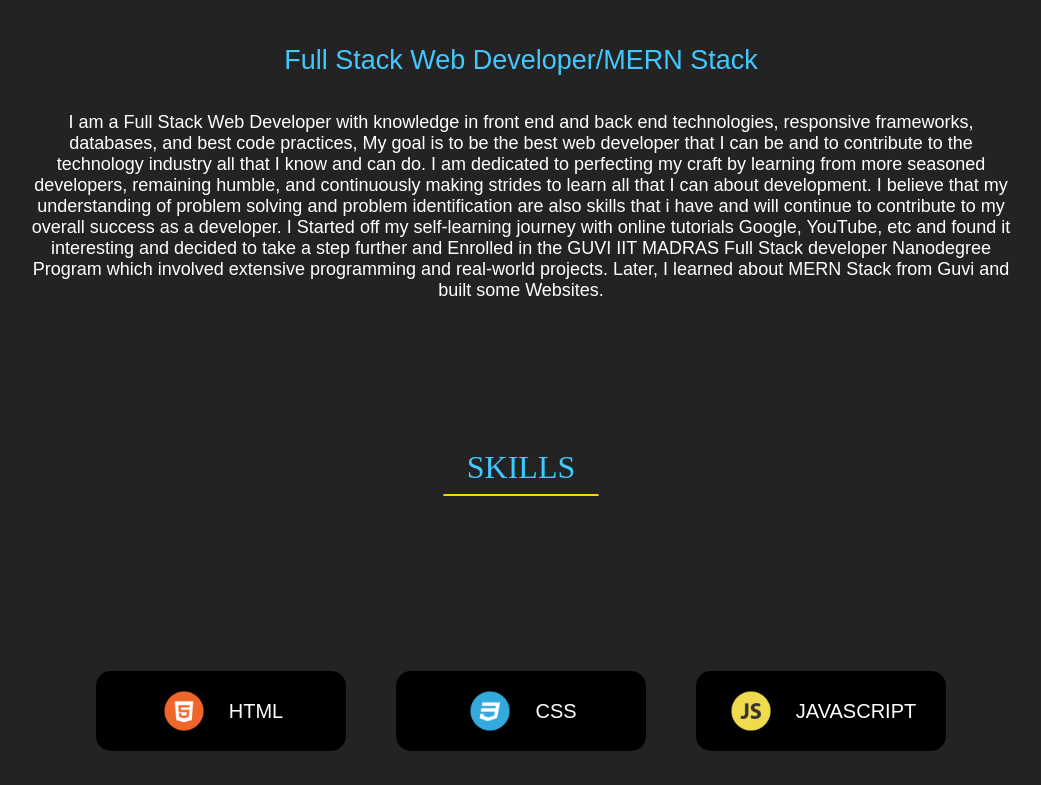
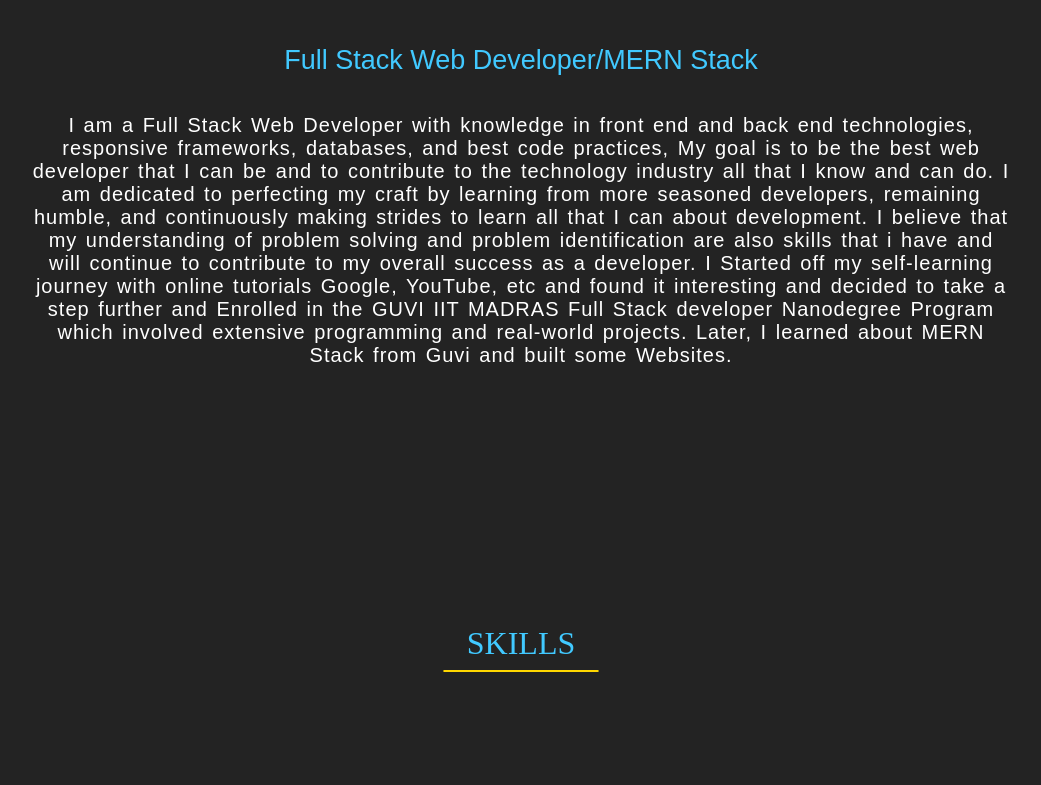
Before and after one commit to Saurabhmhaisdhune/PORTFOLIOO, a React (Create React App) app: page / in a window 1280 px wide. Shown: the part 1035-1820 px from the top of the page, without its empty margins (119-1160 px from the left). Built offline with nearby package versions, Linux system fonts and the light colour scheme.

Commit message:
new updates

```diff
--- a/src/Components/About.css
+++ b/src/Components/About.css
@@ -1,5 +1,5 @@
 .about-margin-item{
-    height: auto;
+    height: 16%;
     margin: 100px;
     padding: 50px;
 }
@@ -19,9 +19,11 @@ hr.hr{
 }
 .about-para{
     text-align: center;
-    font-size: 18px;
+    font-size: 20px;
     position: relative;
     top: 20px;
+    word-spacing: 2px;
+    letter-spacing: 1px;
 }
 .about-lets{
     font-family: Poppins,sans-serif;
--- a/src/Components/Project.css
+++ b/src/Components/Project.css
@@ -33,7 +33,7 @@
     flex-wrap: wrap;
     justify-content: space-around;
     align-items: center;
-    margin: 50px;
+    margin: 120px;
 }
 .project-dp{
     width: 100%;
```
